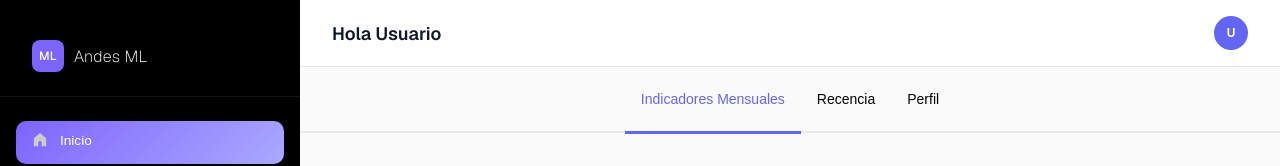
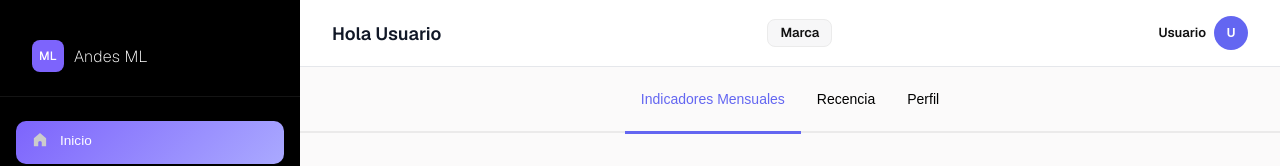
Before and after one commit to FelipeFuentesG/insights-frontend-ci, a Next.js app in the folder insightsweb/: page /home in a window 1280 px wide. Shown: the top 166 px of the page. Built offline with nearby package versions, Linux system fonts and the light colour scheme.

Commit message:
Update endpoint login para header

```diff
--- a/insightsweb/pages/home.tsx
+++ b/insightsweb/pages/home.tsx
@@ -4,18 +4,40 @@ import Sidebar from "../components/Sidebar";
 
 const TABS = ["Indicadores Mensuales", "Recencia", "Perfil"];
 
+type Rol = "admin_marca" | "admin_retailer" | "admin_global_andesml";
+
+interface StoredUser {
+  idUsuario: number;
+  idRetailer: number | null;
+  idMarca: number | null;
+  nombre: string;
+  email: string;
+  rol: Rol;
+  marcaNombre?: string;
+  retailerNombre?: string;
+}
+
+const ROL_LABEL: Record<Rol, string> = {
+  admin_marca: "Admin Marca",
+  admin_retailer: "Admin Retailer",
+  admin_global_andesml: "Admin Global",
+};
+
 export default function Home() {
   const [activeTab, setActiveTab] = useState(0);
   const [menuOpen, setMenuOpen] = useState(false);
-  const [userName, setUserName] = useState("Usuario");
+  const [user, setUser] = useState<StoredUser | null>(null);
   const menuRef = useRef<HTMLDivElement>(null);
   const router = useRouter();
 
   useEffect(() => {
     const stored = localStorage.getItem("user");
     if (stored) {
-      const user = JSON.parse(stored);
-      setUserName(user.nombre ?? "Usuario");
+      try {
+        setUser(JSON.parse(stored));
+      } catch {
+        // JSON inválido
+      }
     }
   }, []);
 
@@ -34,12 +56,24 @@ export default function Home() {
     router.push("/login");
   };
 
-  const initials = userName
+  const nombre = user?.nombre ?? "Usuario";
+  const initials = nombre
     .split(" ")
     .slice(0, 2)
     .map((w) => w[0])
     .join("")
     .toUpperCase();
+
+  // Tenant card: qué mostrar según rol
+  const tenantMain =
+    user?.rol === "admin_global_andesml"
+      ? "AndesML"
+      : user?.rol === "admin_retailer"
+      ? (user.retailerNombre ?? "Retailer")
+      : (user?.marcaNombre ?? "Marca");
+
+  const tenantSub =
+    user?.rol === "admin_marca" ? (user.retailerNombre ?? null) : null;
 
   return (
     <div className="home-layout">
@@ -47,8 +81,27 @@ export default function Home() {
 
       <main className="home-main">
         <header className="home-header">
-          <p className="home-greeting">Hola {userName.split(" ")[0]}</p>
+          <p className="home-greeting">Hola {nombre}</p>
+
+          {/* Tenant card */}
+          <div className="home-tenant-card">
+            <span className="home-tenant-main">{tenantMain}</span>
+            {tenantSub && (
+              <span className="home-tenant-sub">{tenantSub}</span>
+            )}
+          </div>
+
+          {/* Usuario + avatar */}
           <div className="home-avatar-wrapper" ref={menuRef}>
+            <div className="home-user-info">
+              <div className="home-user-text">
+                <span className="home-user-name">
+                  {nombre.split(" ").slice(0, 2).join(" ")}
+                </span>
+                <span className="home-user-rol">
+                  {user ? ROL_LABEL[user.rol] : ""}
+                </span>
+              </div>
               <button
                 className="home-avatar"
                 onClick={() => setMenuOpen((o) => !o)}
@@ -56,6 +109,8 @@ export default function Home() {
               >
                 {initials}
               </button>
+            </div>
+
             {menuOpen && (
               <div className="home-dropdown">
                 <button className="home-dropdown-item" onClick={handleLogout}>
--- a/insightsweb/styles/home.css
+++ b/insightsweb/styles/home.css
@@ -115,3 +115,54 @@
   flex: 1;
   padding: 1.5rem 2rem;
 }
+
+.home-tenant-card {
+  display: flex;
+  flex-direction: column;
+  align-items: flex-end;
+  padding: 5px 12px;
+  border-radius: 8px;
+  background-color: #f7f7f8;
+  border: 1px solid #ebebeb;
+}
+
+.home-tenant-main {
+  font-size: 0.8125rem;
+  font-weight: 600;
+  color: #111111;
+  line-height: 1.25;
+  white-space: nowrap;
+}
+
+.home-tenant-sub {
+  font-size: 0.6875rem;
+  color: #888888;
+  line-height: 1.3;
+  white-space: nowrap;
+}
+
+.home-user-info {
+  display: flex;
+  align-items: center;
+  gap: 8px;
+  cursor: pointer;
+}
+
+.home-user-text {
+  display: flex;
+  flex-direction: column;
+  align-items: flex-end;
+}
+
+.home-user-name {
+  font-size: 0.8125rem;
+  font-weight: 600;
+  color: #111111;
+  line-height: 1.25;
+}
+
+.home-user-rol {
+  font-size: 0.6875rem;
+  color: #888888;
+  line-height: 1.3;
+}
```
Lines whose indentation alone changed are shown as unchanged.
